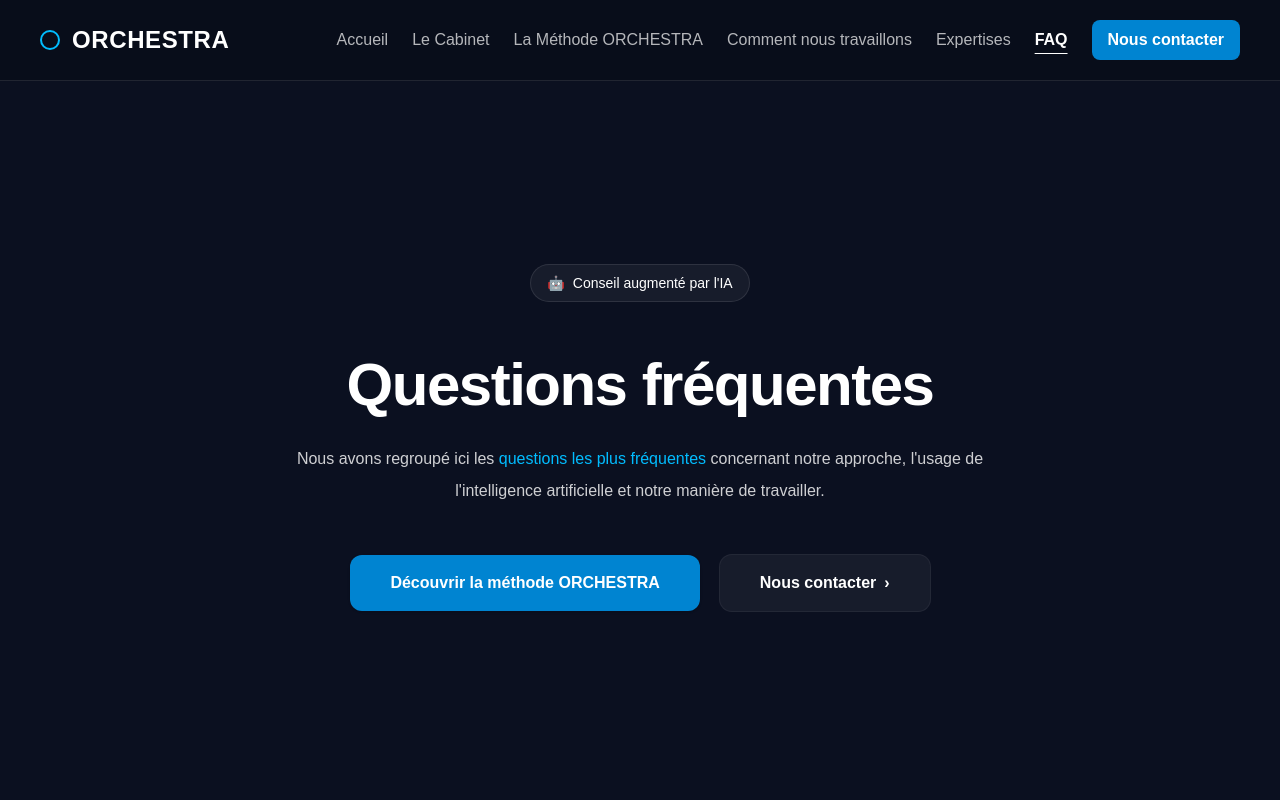
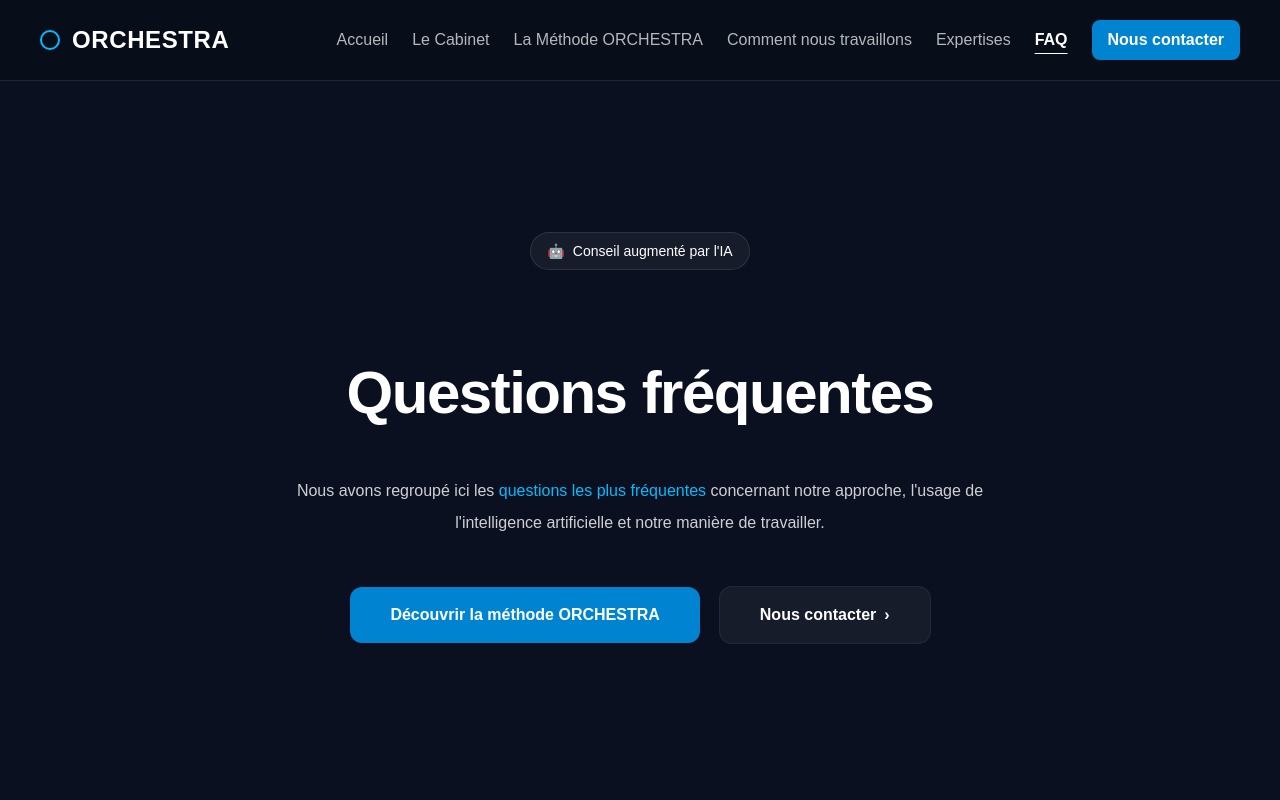
Before and after one commit to WalterCorp/orchestra-site, a Next.js app: page /faq in a window 1280 px wide. Shown: the top 800 px of the page. Built offline with nearby package versions, Linux system fonts and the light colour scheme.

Commit message:
feat(faq): refactor page using v2 layout components

```diff
--- a/app/faq/page.tsx
+++ b/app/faq/page.tsx
@@ -1,12 +1,7 @@
-import Link from "next/link";
-
-/**
- * Container
- * - Contrainte de largeur + padding (référence UI sur tout le site)
- */
-function Container({ children }: { children: React.ReactNode }) {
-  return <div className="mx-auto w-full max-w-6xl px-6 sm:px-10">{children}</div>;
-}
+import { Container } from "@/components/layout/Container";
+import { Section } from "@/components/layout/Section";
+import { Hero } from "@/components/sections/Hero";
+import { Button } from "@/components/ui/Button";
 
 const FAQ_ITEMS = [
   {
@@ -39,84 +34,61 @@ const FAQ_ITEMS = [
   },
 ];
 
-/**
- * CTA styles (cohérents avec Accueil)
- */
-function PrimaryCta({
-  href,
-  children,
-}: {
-  href: string;
-  children: React.ReactNode;
-}) {
-  return (
-    <Link
-      href={href}
-      className="inline-flex h-14 items-center justify-center rounded-xl bg-sky-600 px-10 text-base font-semibold text-white shadow-sm transition-colors hover:bg-sky-500 focus:outline-none focus:ring-2 focus:ring-sky-400/60"
-    >
-      {children}
-    </Link>
+export default function FaqPage() {
+  // --------------------------------------------------
+  // HERO — contenu injecté (ReactNode) pour conserver
+  // le rendu de la page actuelle, sans régression
+  // --------------------------------------------------
+
+  const heroBadge = (
+    <>
+      <span aria-hidden="true">🤖</span>
+      <span>Conseil augmenté par l&apos;IA</span>
+    </>
   );
-}
 
-function SecondaryCta({
-  href,
-  children,
-}: {
-  href: string;
-  children: React.ReactNode;
-}) {
-  return (
-    <Link
-      href={href}
-      className="inline-flex h-14 items-center justify-center gap-2 rounded-xl bg-white/5 px-10 text-base font-semibold text-white ring-1 ring-white/10 transition-colors hover:bg-white/10 focus:outline-none focus:ring-2 focus:ring-white/30"
-    >
-      {children} <span aria-hidden="true">›</span>
-    </Link>
+  const heroTitle = (
+    <h1 className="mx-auto mt-10 max-w-[900px] text-center text-5xl font-semibold leading-[1.15] tracking-tight sm:text-6xl lg:mt-12">
+      Questions fréquentes
+    </h1>
   );
-}
 
-export default function FaqPage() {
+  const heroDescription = (
+    <p className="mx-auto mt-6 max-w-3xl text-center text-sm leading-7 text-white/80 sm:text-base sm:leading-8">
+      Nous avons regroupé ici les{" "}
+      <span className="text-sky-400">questions les plus fréquentes</span>{" "}
+      concernant notre approche, l&apos;usage de l&apos;intelligence artificielle
+      et notre manière de travailler.
+    </p>
+  );
+
+  const heroPrimaryCta = (
+    <Button href="/methode-orchestra" variant="primary" className="h-14 px-10">
+      Découvrir la méthode ORCHESTRA
+    </Button>
+  );
+
+  const heroSecondaryCta = (
+    <Button href="/contact" variant="secondary" className="h-14 px-10 gap-2">
+      Nous contacter <span aria-hidden="true">›</span>
+    </Button>
+  );
+
   return (
     <div className="bg-[#0b1020] text-white">
-      {/* =========================================================
-          HERO — FAQ (cohérent avec Accueil)
-      ========================================================== */}
-      <section className="relative overflow-hidden">
-        <div className="relative mx-auto flex min-h-[calc(100vh-88px)] w-full max-w-6xl flex-col items-center justify-center px-6 py-14 text-center sm:px-10 lg:py-20">
-          {/* Badge */}
-          <div className="mx-auto inline-flex items-center gap-2 rounded-full border border-white/10 bg-white/5 px-4 py-2 text-sm">
-            <span aria-hidden="true">🤖</span>
-            <span>Conseil augmenté par l&apos;IA</span>
-          </div>
-
-          {/* H1 */}
-          <h1 className="mx-auto mt-10 max-w-[900px] text-5xl font-semibold leading-[1.15] tracking-tight sm:text-6xl lg:mt-12">
-            Questions fréquentes
-          </h1>
-
-          {/* Intro */}
-          <p className="mx-auto mt-6 max-w-3xl text-sm leading-7 text-white/80 sm:text-base sm:leading-8">
-            Nous avons regroupé ici les{" "}
-            <span className="text-sky-400">questions les plus fréquentes</span>{" "}
-            concernant notre approche, l&apos;usage de l&apos;intelligence artificielle et
-            notre manière de travailler.
-          </p>
-
-          {/* CTA Hero */}
-          <div className="mt-10 flex flex-col items-center justify-center gap-5 sm:flex-row lg:mt-12">
-            <PrimaryCta href="/methode-orchestra">
-              Découvrir la méthode ORCHESTRA
-            </PrimaryCta>
-            <SecondaryCta href="/contact">Nous contacter</SecondaryCta>
-          </div>
-        </div>
-      </section>
+      <Hero
+        badge={heroBadge}
+        title={heroTitle}
+        description={heroDescription}
+        primaryCta={heroPrimaryCta}
+        secondaryCta={heroSecondaryCta}
+        fullHeight
+      />
 
       {/* =========================================================
           QUESTIONS / RÉPONSES (fond global)
       ========================================================== */}
-      <section className="py-24">
+      <Section className="py-24">
         <Container>
           <h2 className="text-center text-4xl font-semibold tracking-tight sm:text-5xl">
             Questions / Réponses
@@ -153,13 +125,13 @@ export default function FaqPage() {
             </div>
           </div>
         </Container>
-      </section>
+      </Section>
 
       {/* =========================================================
           CTA PREMIUM — Fin de page (style “carte” ORCHESTRA)
           (Texte spécifique à la FAQ)
       ========================================================== */}
-      <section className="bg-[#080d1a] py-24">
+      <Section variant="darker" className="py-24">
         <Container>
           <div className="rounded-3xl bg-[#0f1a2b] p-10 text-center ring-1 ring-white/10 sm:p-14">
             <h2 className="text-3xl font-semibold tracking-tight text-white sm:text-4xl">
@@ -173,24 +145,21 @@ export default function FaqPage() {
             </p>
 
             <div className="mt-10 flex flex-col items-center justify-center gap-4 sm:flex-row">
-              <Link
-                href="/contact"
-                className="inline-flex h-12 items-center justify-center rounded-xl bg-sky-600 px-7 text-base font-semibold text-white shadow-sm transition-colors hover:bg-sky-500 focus:outline-none focus:ring-2 focus:ring-sky-400/60"
+              <Button href="/contact" variant="primary" className="h-12 px-7">
+                Nous contacter
+              </Button>
+
+              <Button
+                href="/methode-orchestra"
+                variant="secondary"
+                className="h-12 px-7 gap-2"
               >
-                Nous contacter
-              </Link>
-
-              <Link
-                href="/methode-orchestra"
-                className="inline-flex h-12 items-center justify-center gap-2 rounded-xl bg-white/5 px-7 text-base font-semibold text-white ring-1 ring-white/10 transition-colors hover:bg-white/10 focus:outline-none focus:ring-2 focus:ring-white/30"
-              >
-                Découvrir la méthode ORCHESTRA{" "}
-                <span aria-hidden="true">›</span>
-              </Link>
+                Découvrir la méthode ORCHESTRA<span aria-hidden="true">›</span>
+              </Button>
             </div>
           </div>
         </Container>
-      </section>
+      </Section>
     </div>
   );
 }
```
